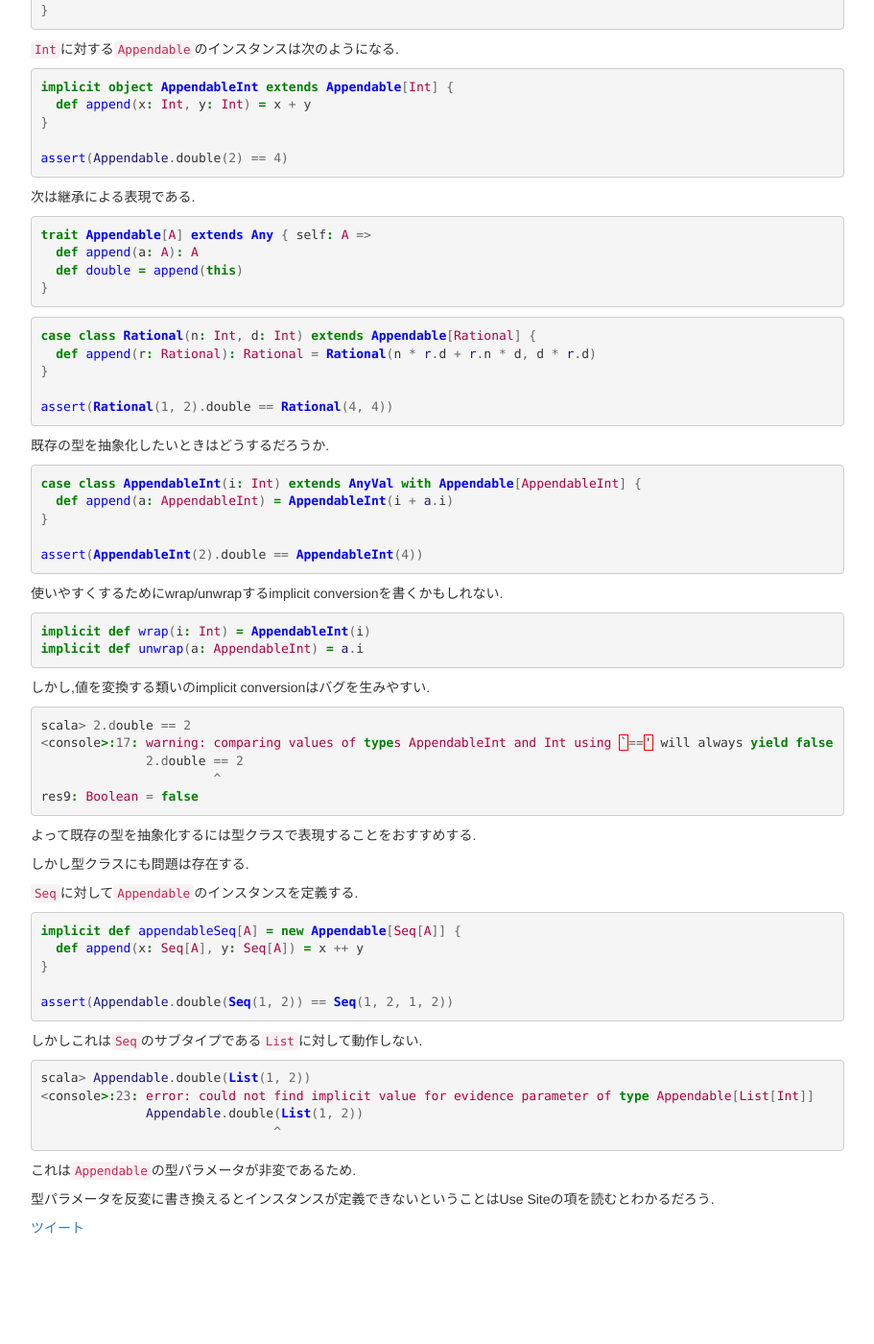
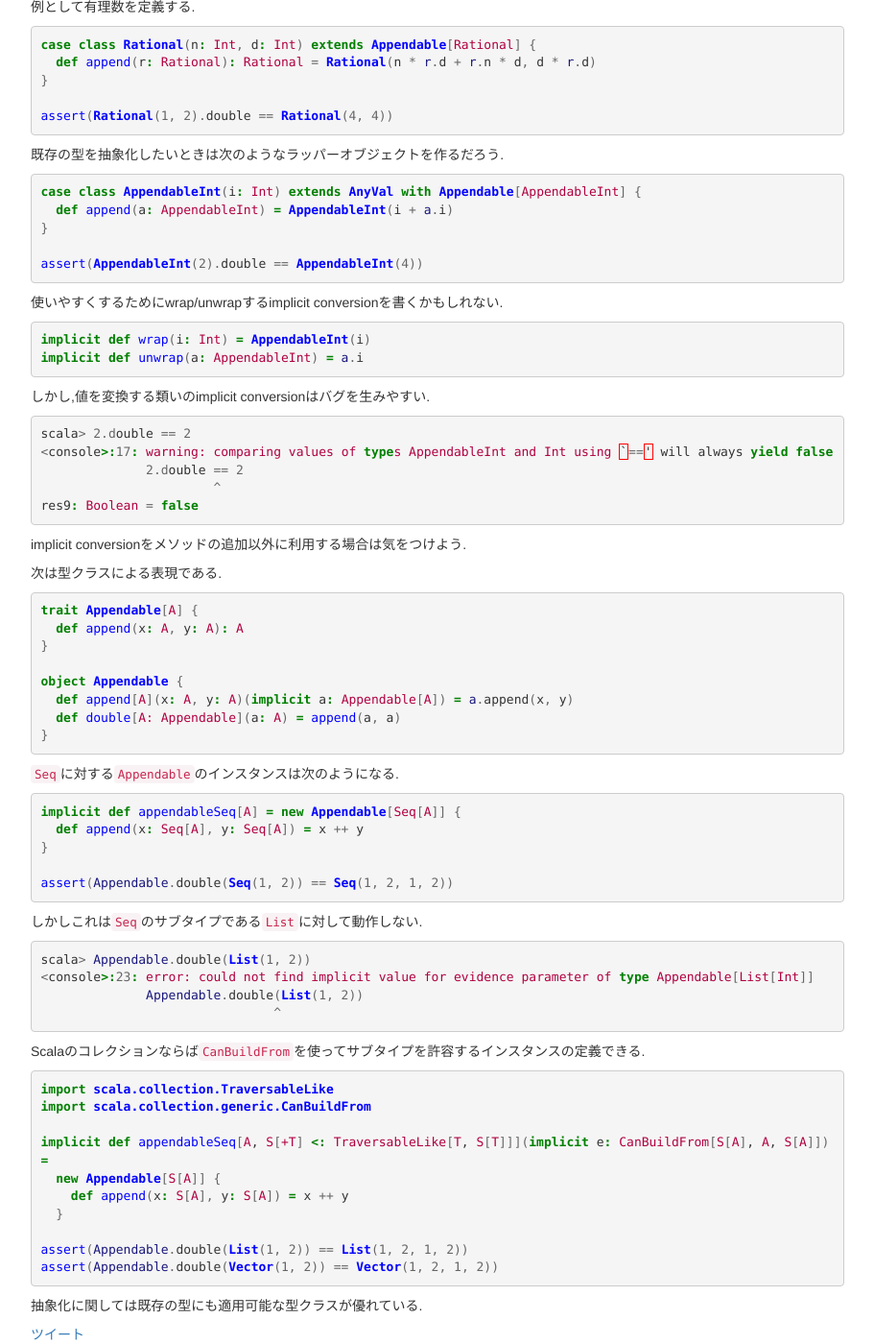
Before and after one commit to halcat0x15a/programming, a Jekyll site: the page built from subtyping_in_scala.md, in a window 1280 px wide and 1400 px high, scrolled down 2093 px. Shown: the whole window at 96% size, without its empty margins (38-949 px from the left). Built offline with Jekyll 4.4.1, drawn with Linux system fonts in a browser that asks for light colours; nearby versions of some CDN libraries; Markdown is read by kramdown in place of the engine named in the settings; comment, search, counter and statistics services are not loaded; before the commit the page ends 3382 px from its top, so only the background shows below that; some of the changed text lies outside the part shown.

Commit message:
update subtyping

````diff
--- a/subtyping_in_scala.md
+++ b/subtyping_in_scala.md
@@ -120,39 +120,20 @@
 
 ## Inheritance? Implicit parameter?
 
-`Appendable`を型クラスと継承の2通りで表現し比較する.
+`Appendable`を型クラスとサブタイピングの2通りで表現し比較する.
 
-次は型クラスによる表現である.
-
-```scala
-trait Appendable[A] {
-  def append(x: A, y: A): A
-}
-
-object Appendable {
-  def append[A](x: A, y: A)(implicit a: Appendable[A]) = a.append(x, y)
-  def double[A: Appendable](a: A) = append(a, a)
-}
-```
-
-`Int`に対する`Appendable`のインスタンスは次のようになる.
-
-```scala
-implicit object AppendableInt extends Appendable[Int] {
-  def append(x: Int, y: Int) = x + y
-}
-
-assert(Appendable.double(2) == 4)
-```
-
-次は継承による表現である.
+次はサブタイピングによる表現である.
 
 ```scala
 trait Appendable[A] extends Any { self: A =>
   def append(a: A): A
-  def double = append(this)
+  def double = append(self)
 }
 ```
+
+サブタイプを型パラメータにとることでサブタイプの値として返すことができる.
+
+例として有理数を定義する.
 
 ```scala
 case class Rational(n: Int, d: Int) extends Appendable[Rational] {
@@ -162,7 +143,7 @@
 assert(Rational(1, 2).double == Rational(4, 4))
 ```
 
-既存の型を抽象化したいときはどうするだろうか.
+既存の型を抽象化したいときは次のようなラッパーオブジェクトを作るだろう.
 
 ```scala
 case class AppendableInt(i: Int) extends AnyVal with Appendable[AppendableInt] {
@@ -189,11 +170,22 @@
 res9: Boolean = false
 ```
 
-よって既存の型を抽象化するには型クラスで表現することをおすすめする.
+implicit conversionをメソッドの追加以外に利用する場合は気をつけよう.
 
-しかし型クラスにも問題は存在する.
+次は型クラスによる表現である.
 
-`Seq`に対して`Appendable`のインスタンスを定義する.
+```scala
+trait Appendable[A] {
+  def append(x: A, y: A): A
+}
+
+object Appendable {
+  def append[A](x: A, y: A)(implicit a: Appendable[A]) = a.append(x, y)
+  def double[A: Appendable](a: A) = append(a, a)
+}
+```
+
+`Seq`に対する`Appendable`のインスタンスは次のようになる.
 
 ```scala
 implicit def appendableSeq[A] = new Appendable[Seq[A]] {
@@ -212,6 +204,19 @@
                                ^
 ```
 
-これは`Appendable`の型パラメータが非変であるため.
+Scalaのコレクションならば`CanBuildFrom`を使ってサブタイプを許容するインスタンスの定義できる.
 
-型パラメータを反変に書き換えるとインスタンスが定義できないということはUse Siteの項を読むとわかるだろう.
+```scala
+import scala.collection.TraversableLike
+import scala.collection.generic.CanBuildFrom
+
+implicit def appendableSeq[A, S[+T] <: TraversableLike[T, S[T]]](implicit e: CanBuildFrom[S[A], A, S[A]]) =
+  new Appendable[S[A]] {
+    def append(x: S[A], y: S[A]) = x ++ y
+  }
+
+assert(Appendable.double(List(1, 2)) == List(1, 2, 1, 2))
+assert(Appendable.double(Vector(1, 2)) == Vector(1, 2, 1, 2))
+```
+
+抽象化に関しては既存の型にも適用可能な型クラスが優れている.
````
